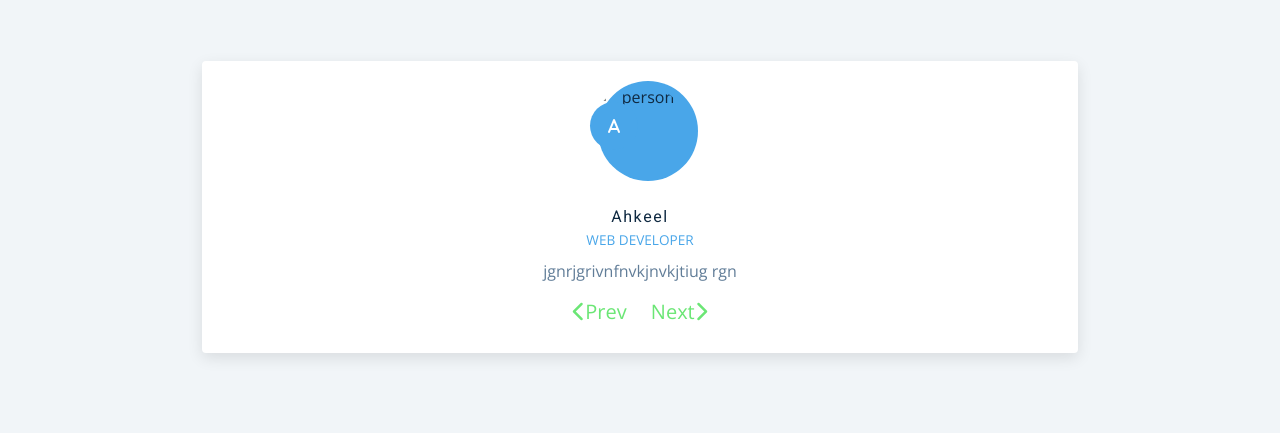
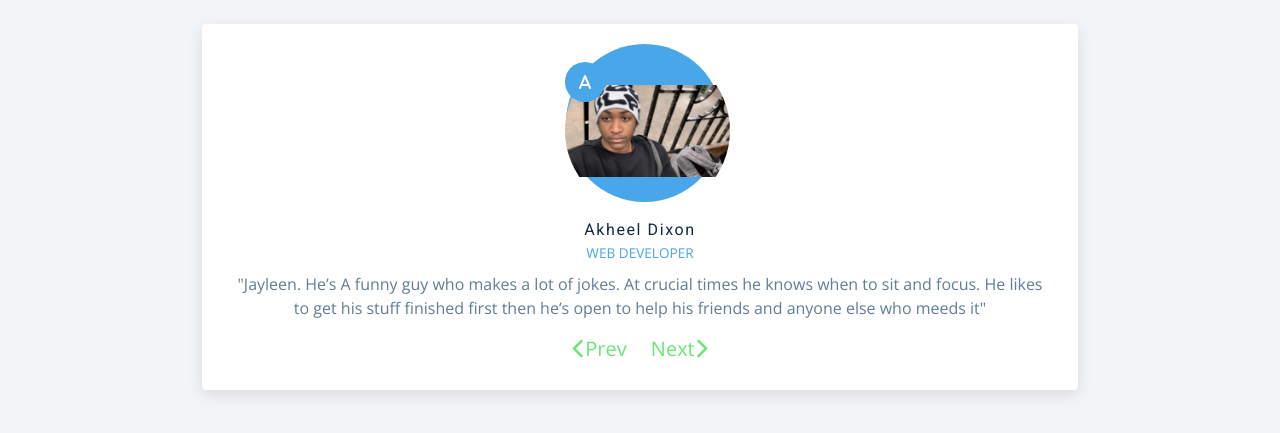
Before and after one commit to JaylenbEgg/SYEP-portfolio-jb, a plain HTML site: page testimonials.html in a window 1280 px wide. Shown: the part 309-742 px from the top of the page. Drawn offline with nearby package versions, Linux system fonts and the light colour scheme.

Commit message:
it works

```diff
--- a/script.js
+++ b/script.js
@@ -1,17 +1,17 @@
 const reviews = [{
         id: 1,
-        name: "Ahkeel",
-        img: 'ancle man.jpeg',
+        name: "Akheel Dixon",
+        img: 'ancle man.jpg',
         job: 'Web developer',
-        info: 'jgnrjgrivnfnvkjnvkjtiug rgn',
+        info: '"Jayleen. He’s A funny guy who makes a lot of jokes. At crucial times he knows when to sit and focus. He likes to get his stuff finished first then he’s open to help his friends and anyone else who meeds it"',
         date: '2025-8-8'
     },
     {
         id: 2,
-        name: 'Jane smith',
-        img: '#',
+        name: 'Jayden Paulino',
+        img: 'jp.jpg',
         job: '',
-        info: 'AAAAAAAAAAAAAAAA',
+        info: '"Jaylen is a very smart guy and knows how to pull a team together when its necessary. He provides great leadership and is also very kind and humurous"',
         date: '2025-8-8'
     },
     {
--- a/style2.css
+++ b/style2.css
@@ -187,17 +187,17 @@ main {
 }
 .img-container {
  position: relative;
- width: 100px;
- height: 100px;
+ width: 150px;
+ height: 150px;
  border-radius: 50%;
  margin: 0 auto;
  margin-bottom: 1.5rem;
 }
 #person-img {
- width: 100%;
- display: block;
- height: 100%;
- object-fit: cover;
+ width: 110%;
+ display: cover;
+ height: 110%;
+ object-fit: contain;
  border-radius: 50%;
  position: relative;
 }
@@ -208,8 +208,8 @@ main {
  position: absolute;
  top: 0;
  left: 0;
- width: 3rem;
- height: 3rem;
+ width: 2.5rem;
+ height: 2.5rem;
  display: grid;
  place-items: center;
  border-radius: 50%;
@@ -219,8 +219,8 @@ main {
 }
 .img-container::before {
  content: "";
- width: 100%;
- height: 100%;
+ width: 105%;
+ height: 105%;
  background: var(--clr-primary-5);
  position: absolute;
  top: -0.25rem;
@@ -247,7 +247,7 @@ main {
  border-color: transparent;
  margin: 0 0.5rem;
  transition: var(--transition);
- cursor: pointer;
+ cursor: crosshair;
 }
 .prev-btn:hover,
 .next-btn:hover {
@@ -262,7 +262,7 @@ main {
  border-radius: var(--radius);
  transition: var(--transition);
  border-color: var(--clr-primary-5);
- cursor: pointer;
+ cursor: crosshair;
 }
 .random-btn:hover {
  background: var(--clr-primary-5);
--- a/testimonials.html
+++ b/testimonials.html
@@ -46,7 +46,7 @@
 
              <h4 id="author">Ahkeel</h4>
              <p id="job">Web developer</p>
-             <p id="info">jgnrjgrivnfnvkjnvkjtiug rgn</p>
+             <p id="info">"Jayleen. He’s A funny guy who makes a lot of jokes. At crucial times he knows when to sit and focus. He likes to get his stuff finished first then he’s open to help his friends and anyone else who meeds it"</p>
 
              <div class="button-container">
                 <button class="prev-btn">
```
Also changed, not shown: jp.jpg (added).
